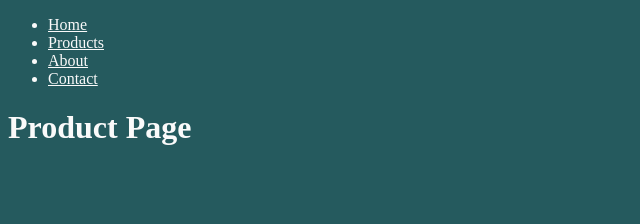
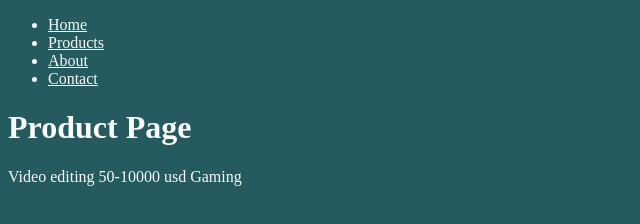
Before and after one commit to amundh00/demo_01, a plain HTML site: page products.html in a window 1280 px wide. Shown: the whole page, without its empty margins (0-640 px from the left). Drawn offline with Linux system fonts and the light colour scheme.

Commit message:
update home and product

```diff
--- a/products.html
+++ b/products.html
@@ -24,5 +24,8 @@
         </ul>
         </nav>
     <h1>Product Page</h1>
+    <p>Video editing 50-10000 usd
+        Gaming
+    </p>
 </body>
 </html>
```
Also changed, not shown: index.html (+1 -1 lines).
